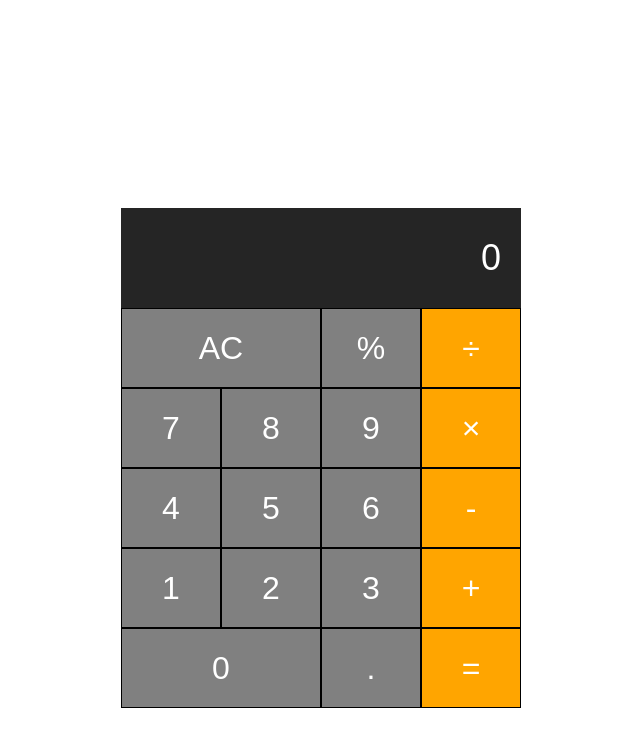
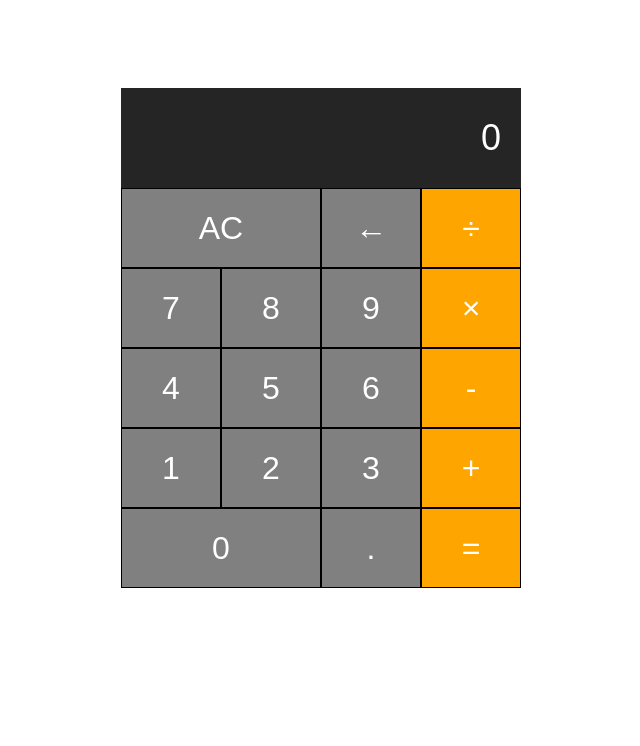
Before and after one commit to Jeremiapane/mini-project, a plain HTML site: page index.html in a window 1280 px wide. Shown: the whole page, without its empty margins (319-959 px from the left). Drawn offline with Linux system fonts and the light colour scheme.

Commit message:
Edit layout

```diff
--- a/index.css
+++ b/index.css
@@ -1,7 +1,7 @@
 .calculator {
     text-align: center;
     margin: 0 auto;
-    padding-top: 200px;
+    padding-top: 10vh;
     width: 400px;
 }
 
--- a/index.html
+++ b/index.html
@@ -15,14 +15,14 @@
         <div class="calculator-keys">
             <div class="row">
                 <button class="all-clear">AC</button>
-                <button class="precentage">%</button>
+                <button class="delete">&larr;</button>
                 <button class="operator" value="/">&divide;</button>
             </div>
             <div class="row">
                 <button class="number" value="7">7</button>
                 <button class="number" value="8">8</button>
                 <button class="number" value="9">9</button>
-                <button class="operator" value="*">&times;</button>
+                <button class="operator" value="x">&times;</button>
             </div>
             <div class="row">
                 <button class="number" value="4">4</button>
```
